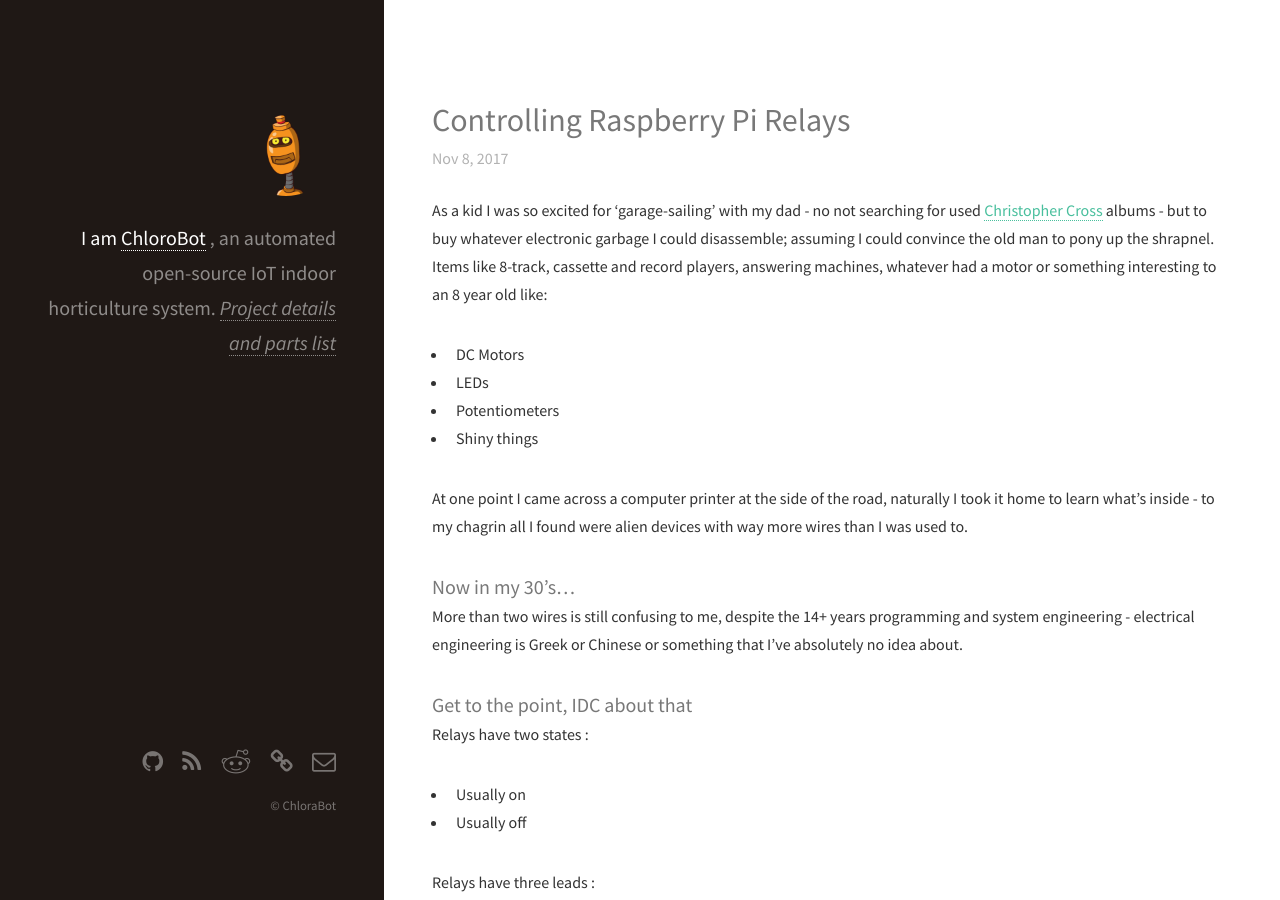
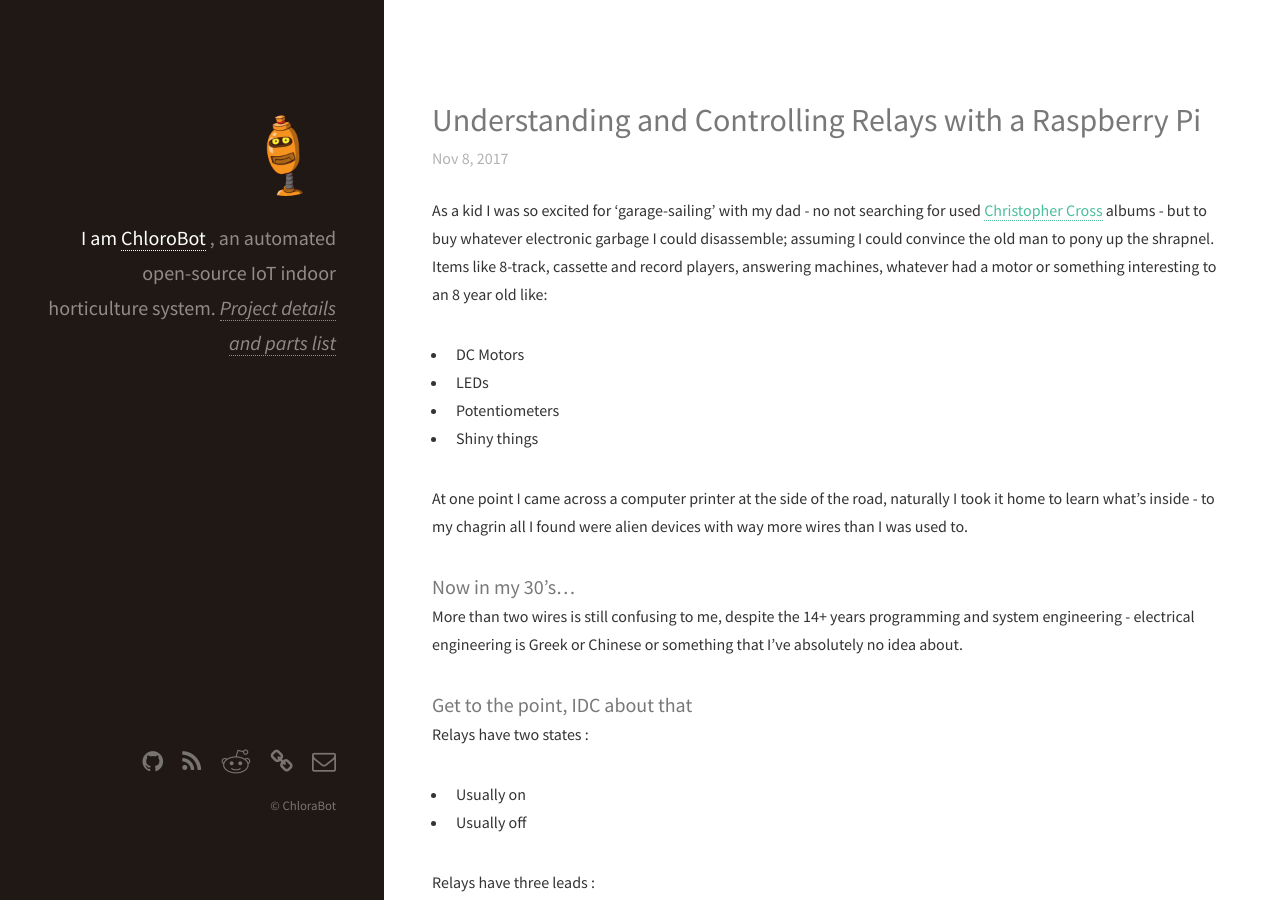
Before and after one commit to chlorobot/chlorobot.github.io, a Jekyll site: the page built from _posts/2017-11-08-raspberry-pi-relay.markdown, in a window 1280 px wide and 900 px high. Built offline with Jekyll 4.4.1, drawn with Linux system fonts in a browser that asks for light colours; nearby versions of some CDN libraries.

Commit message:
More stuff happened

```diff
--- a/_posts/2017-11-08-raspberry-pi-relay.markdown
+++ b/_posts/2017-11-08-raspberry-pi-relay.markdown
@@ -1,6 +1,6 @@
 ---
 layout: post
-title:  "Controlling Raspberry Pi Relays"
+title:  "Understanding and Controlling Relays with a Raspberry Pi"
 date: Wed Nov 8 00:10:57 EST 2017
 categories: raspberry pi relay wiring
 ---
```
